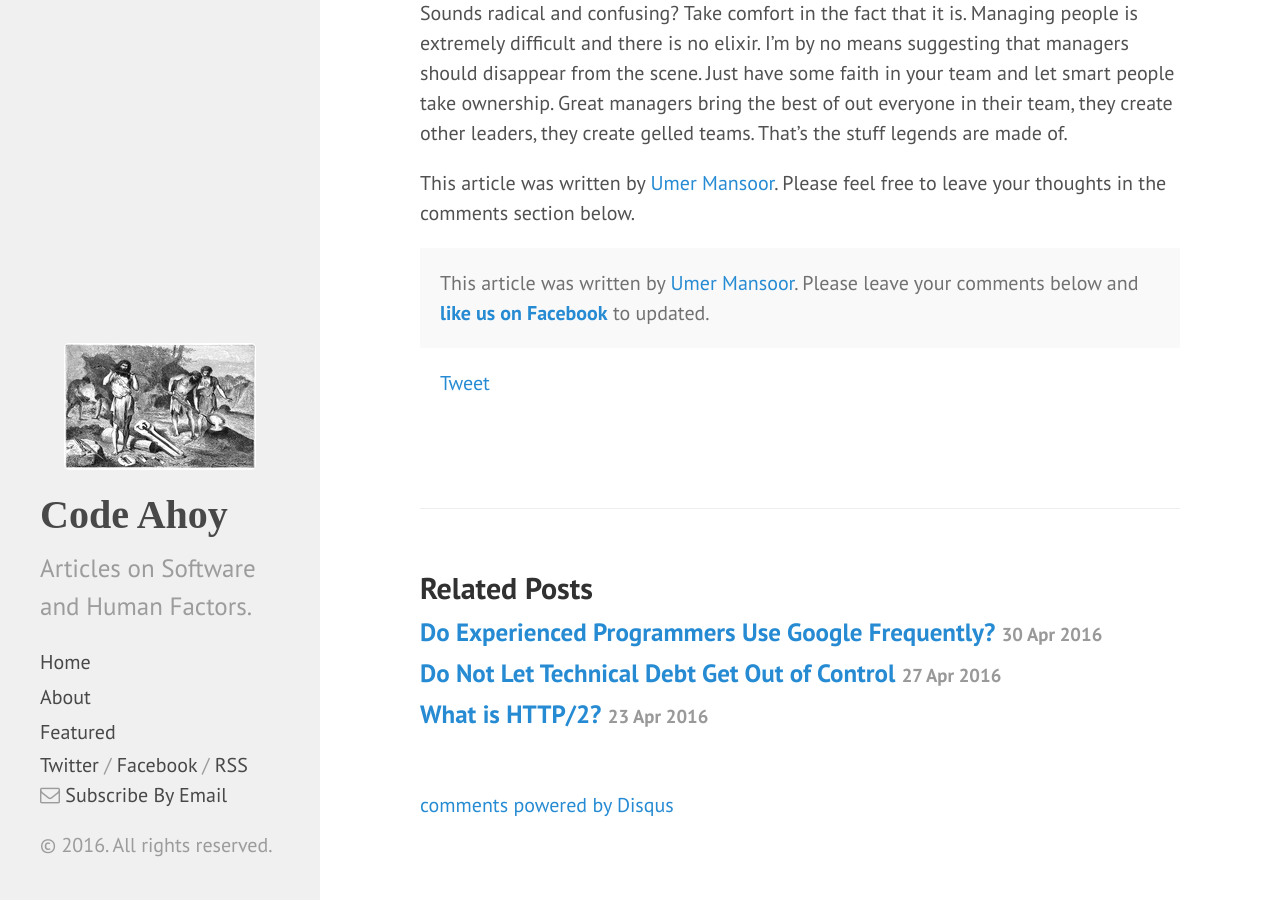
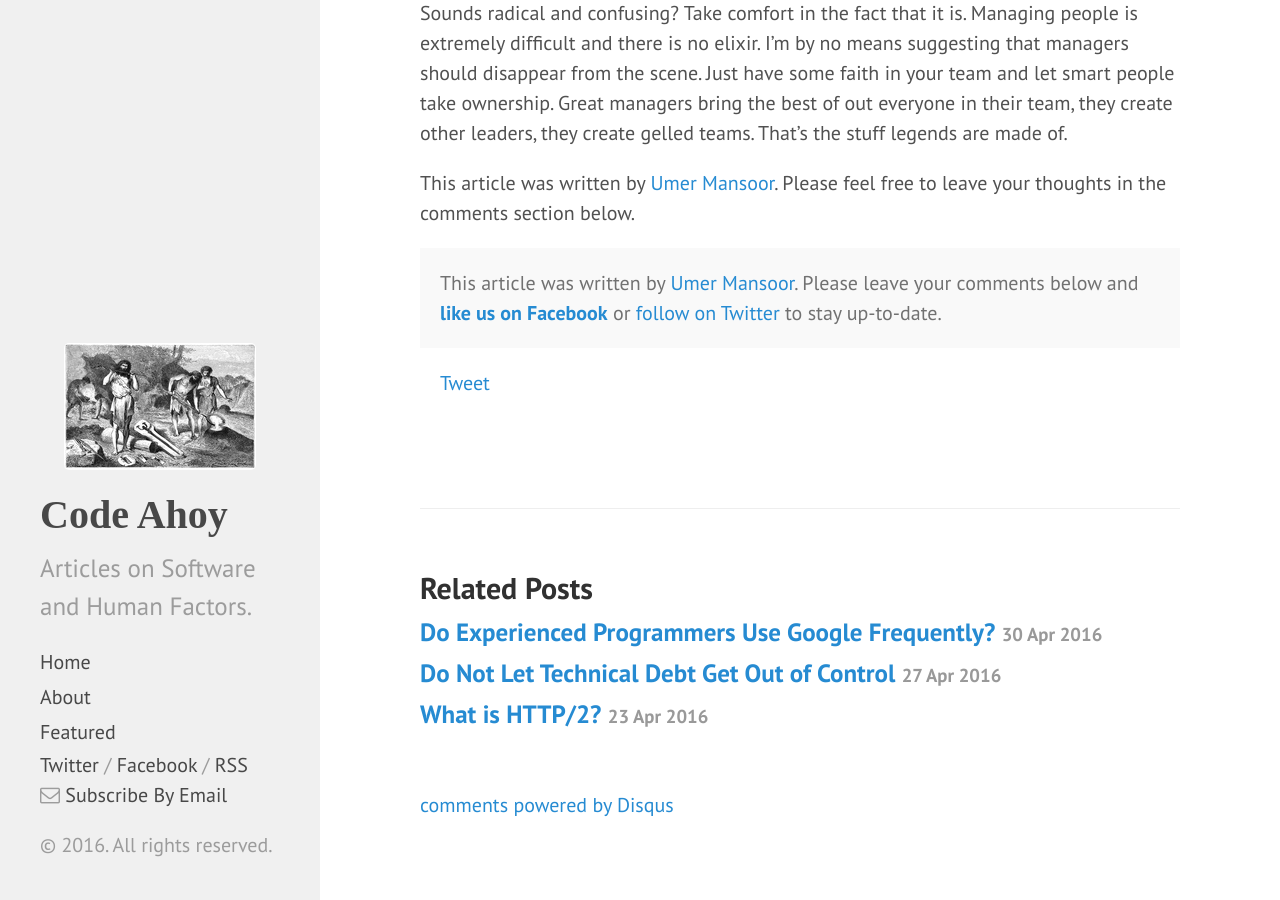
Before and after one commit to talk2viren/umermansoor.github.io, a Jekyll site: the page built from _posts/2016-04-12-let-them-own-it.md, in a window 1280 px wide and 900 px high, scrolled down 1414 px. Built offline with Jekyll 4.4.1, drawn with Linux system fonts in a browser that asks for light colours; nearby versions of some CDN libraries; a script that is not in the unit is left out; comment, search, counter and statistics services are not loaded.

Commit message:
Update post.html

```diff
--- a/_layouts/post.html
+++ b/_layouts/post.html
@@ -9,7 +9,8 @@ layout: default
     <p class="message">
       This article was written by <a href="https://www.linkedin.com/in/umansoor">Umer Mansoor</a>.
       Please leave your comments below and <strong><a href="https://www.facebook.com/codeahoy">
-        like us on Facebook</a></strong> to updated.
+        like us on Facebook</a></strong> or
+        <a href="https://twitter.com/codeahoy">follow on Twitter</a> to stay up-to-date.
     </p>
 
   <!-- Social network buttons -->
```
